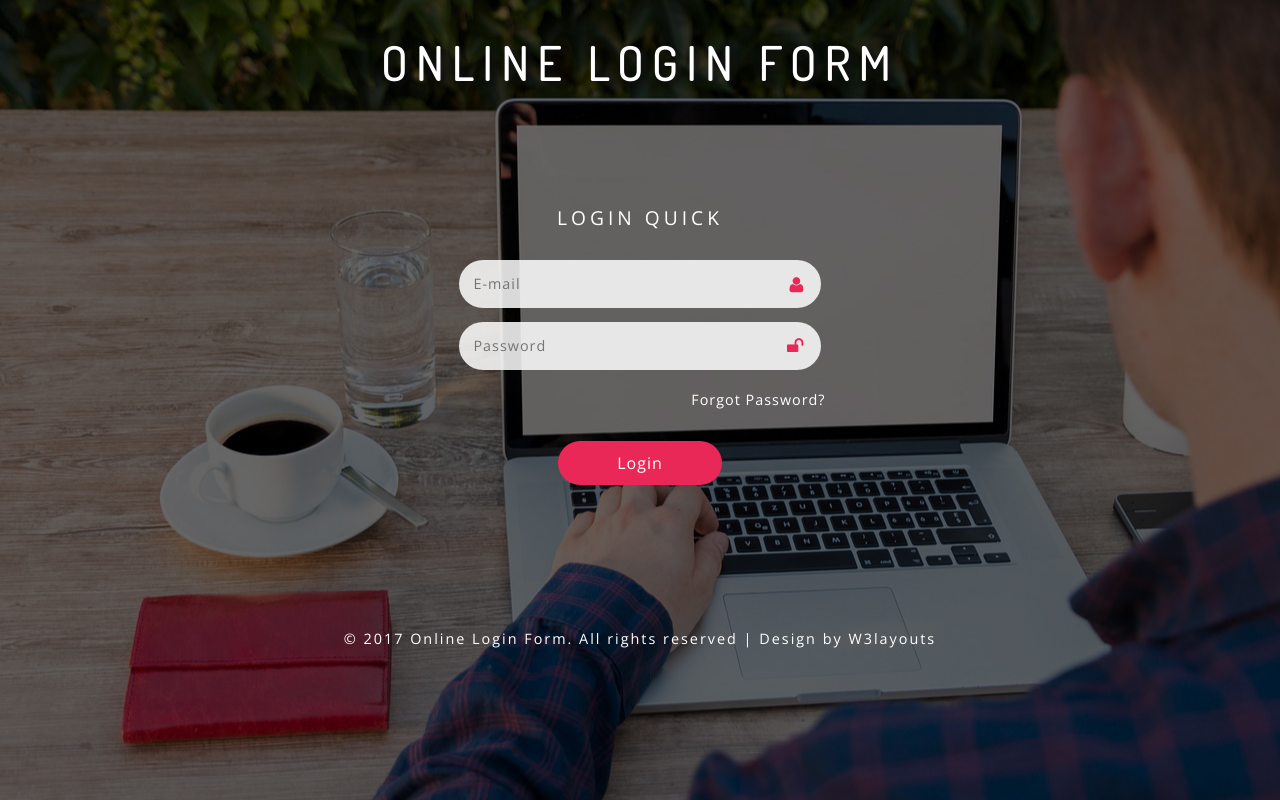
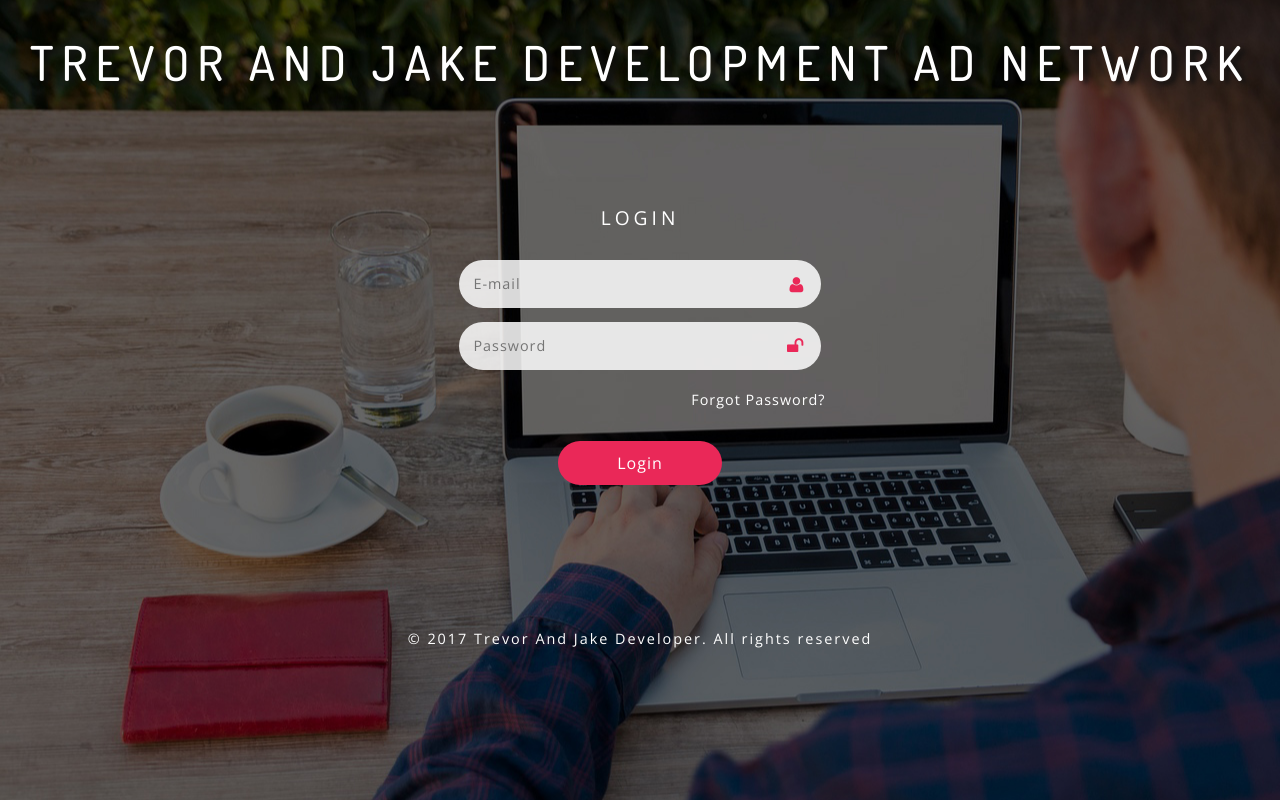
Before and after one commit to tbrown0139/Trevor-Jake-ads, a plain HTML site: page index.html in a window 1280 px wide. Drawn offline with nearby package versions, Linux system fonts and the light colour scheme; files whose address does not match are found by name.

Commit message:
Update index.html

```diff
--- a/index.html
+++ b/index.html
@@ -1,16 +1,12 @@
-<!--Author: W3layouts
-Author URL: http://w3layouts.com
-License: Creative Commons Attribution 3.0 Unported
-License URL: http://creativecommons.org/licenses/by/3.0/
--->
+
 <!DOCTYPE HTML>
 <html lang="en">
 <head>
-<title>Online Login Form Responsive Widget Template :: w3layouts</title>
+<title>Trevor And Jake Ad Network</title>
 <!-- Meta tag Keywords -->
 <meta name="viewport" content="width=device-width, initial-scale=1">
 <meta http-equiv="Content-Type" content="text/html; charset=utf-8" />
-<meta name="keywords" content="Online Login Form Responsive Widget,Login form widgets, Sign up Web forms , Login signup Responsive web form,Flat Pricing table,Flat Drop downs,Registration Forms,News letter Forms,Elements" />
+<meta name="keywords" content="Trevor Jake, Trevor and Jake Development, Trevor and Jake Ad Network" />
 <script type="application/x-javascript"> addEventListener("load", function() { setTimeout(hideURLbar, 0); }, false);
 function hideURLbar(){ window.scrollTo(0,1); } </script>
 <!-- Meta tag Keywords -->
@@ -28,13 +24,13 @@ function hideURLbar(){ window.scrollTo(0,1); } </script>
 <div class="center-container">
 	<!--header-->
 	<div class="header-w3l">
-		<h1>Online Login Form</h1>
+		<h1>Trevor and Jake Development Ad Network</h1>
 	</div>
 	<!--//header-->
 	<div class="main-content-agile">
 		<div class="sub-main-w3">
 			<div class="wthree-pro">
-				<h2>Login Quick</h2>
+				<h2>Login</h2>
 			</div>
 			<form action="#" method="post">
 				<div class="pom-agile">
@@ -57,7 +53,7 @@ function hideURLbar(){ window.scrollTo(0,1); } </script>
 	<!--//main-->
 	<!--footer-->
 	<div class="footer">
-		<p>&copy; 2017 Online Login Form. All rights reserved | Design by <a href="http://w3layouts.com">W3layouts</a></p>
+		<p>&copy; 2017 Trevor And Jake Developer. All rights reserved </p>
 	</div>
 	<!--//footer-->
 </div>
```
